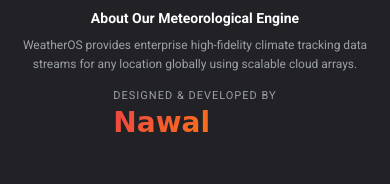
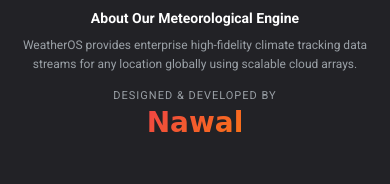
Before and after one commit to NwalTahir/weather-app-python-HTML, a Django app: template weather_app/templates/weather_app/index.html in a window 390 px wide. Shown: the part 3021-3205 px from the top of the page. Run offline with Django 5.2, Linux system fonts and the light colour scheme; the template is opened without the code that fills it: most values are stand-ins (such as "Sample title", 1, 10 or a date in 2020); parts of the project's set-up code (start-up, migrations or seed data) failed here and were passed over.

Commit message:
Add footer signature zone styling

```diff
--- a/weather_app/templates/weather_app/index.html
+++ b/weather_app/templates/weather_app/index.html
@@ -338,7 +338,11 @@
         text-align: center;
         gap: 15px;
     }
+
+    .footer-signature-zone { text-align: center; }
+
 }
+
 
 @media screen and (max-width: 480px) {
     .menu-list {
```
